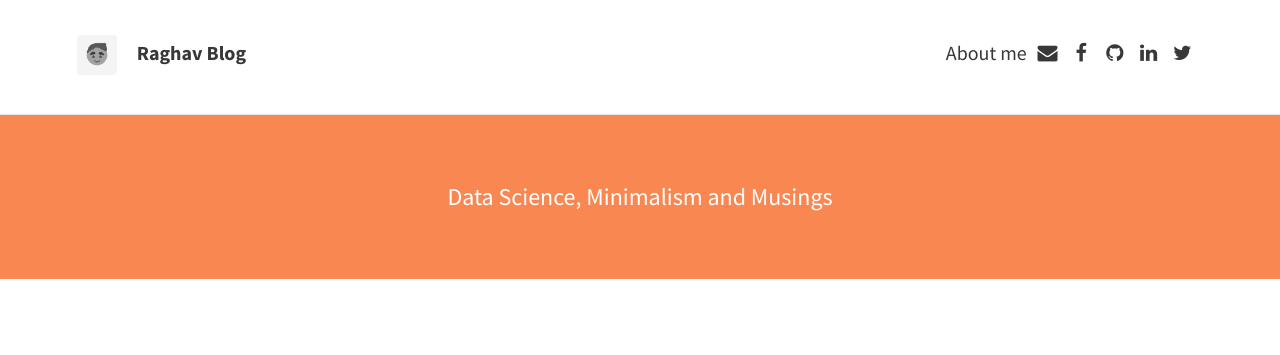
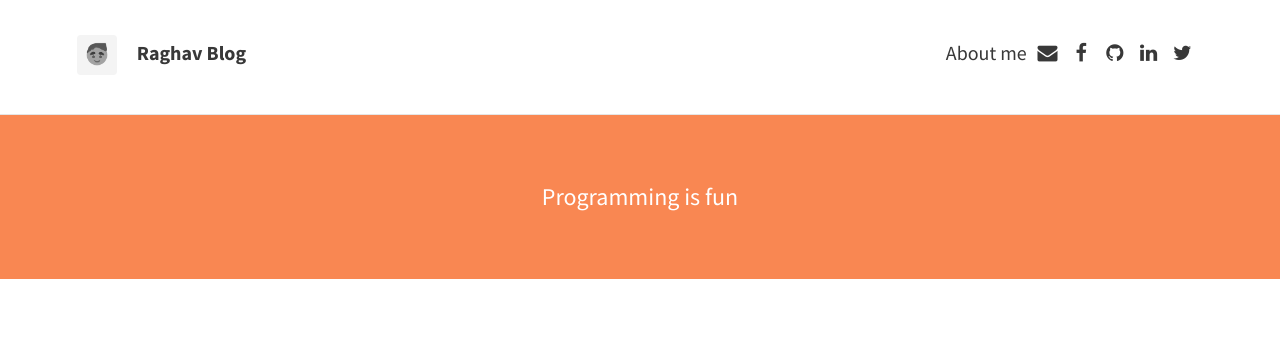
Before and after one commit to raghavendra990/raghavendra990.github.io, a Jekyll site: the page built from index.html, in a window 1280 px wide. Shown: the top 355 px of the page. Built offline with Jekyll 4.4.1, drawn with Linux system fonts in a browser that asks for light colours; nearby versions of some CDN libraries; the list of posts is cut into pages by our own code.

Commit message:
again changes the header

```diff
--- a/_config.yml
+++ b/_config.yml
@@ -8,11 +8,11 @@ theme:
   title: Raghav Blog
   avatar: avatar.png
   gravatar: # Email MD5 hash
-  description: "A hardcore programmer" # used by search engines
+  description: "A Data Science enthusiast" # used by search engines
 
   # Header and footer text
   header_text: >
-     <p>Data Science, Minimalism and Musings</p>
+     <p>Programming is fun</p>
   header_text_feature_image:
   footer_text: >
     © 2015. All rights reserved.
```
Also changed, not shown: 6 other files.
